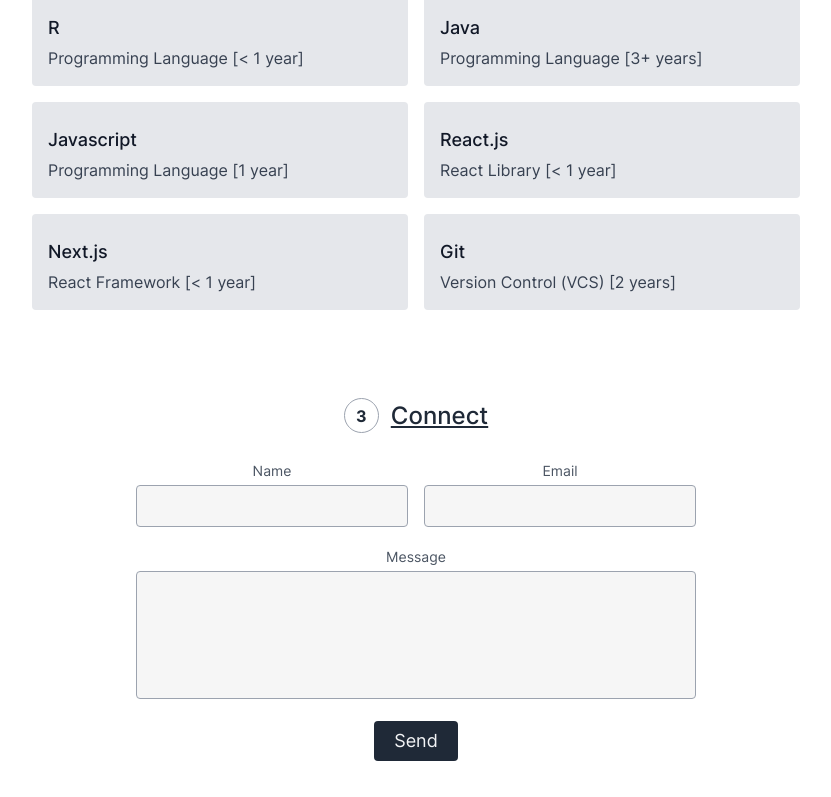
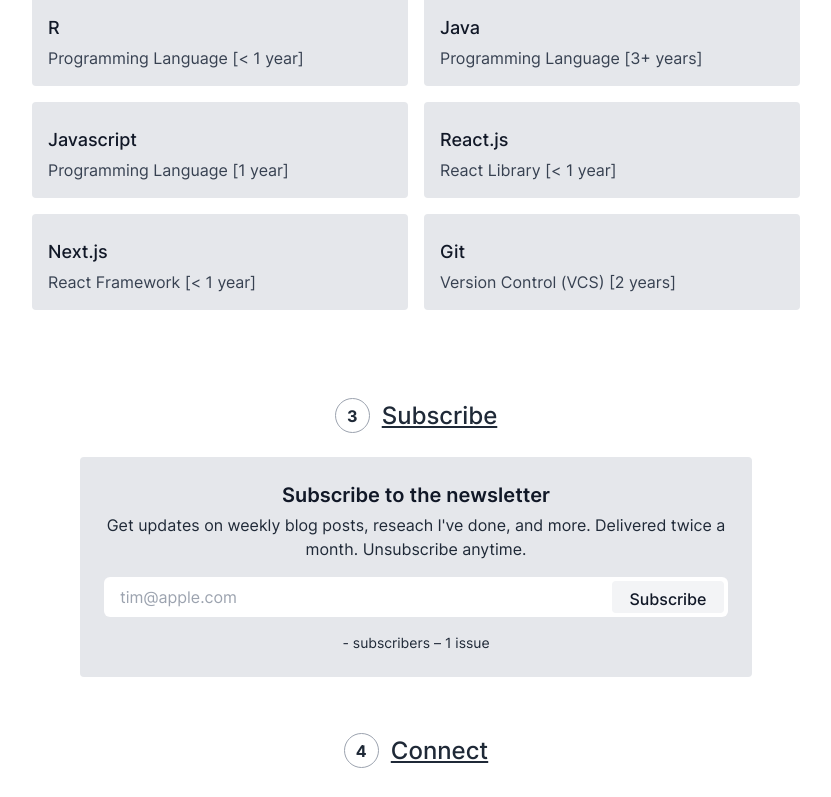
Before and after one commit to minor/saurish.com, a Next.js app: page / in a window 1280 px wide. Shown: the part 2000-2797 px from the top of the page, without its empty margins (224-1055 px from the left). Built offline with nearby package versions, Linux system fonts and the light colour scheme; no server answers; what @tailwindcss/typography would draw is missing.

Commit message:
add(newsletter)

```diff
--- /dev/null
+++ b/components/Subscribe.tsx
@@ -0,0 +1,144 @@
+import { useState, useRef } from 'react';
+import useSWR from 'swr';
+import Link from 'next/link';
+import fetcher from '../lib/fetcher';
+import { Form, FormState, Subscribers } from '../lib/types';
+
+const LoadingSpinner = () => (
+  <svg
+    className="w-5 h-5 text-gray-900 animate-spin"
+    xmlns="http://www.w3.org/2000/svg"
+    fill="none"
+    viewBox="0 0 24 24"
+  >
+    <circle
+      className="opacity-25"
+      cx="12"
+      cy="12"
+      r="10"
+      stroke="currentColor"
+      strokeWidth="4"
+    />
+    <path
+      className="opacity-75"
+      fill="currentColor"
+      d="M4 12a8 8 0 018-8V0C5.373 0 0 5.373 0 12h4zm2 5.291A7.962 7.962 0 014 12H0c0 3.042 1.135 5.824 3 7.938l3-2.647z"
+    />
+  </svg>
+);
+
+const ErrorMessage = ({ children }) => (
+  <p className="flex items-center text-sm font-bold text-red-700">
+    <svg
+      xmlns="http://www.w3.org/2000/svg"
+      viewBox="0 0 20 20"
+      fill="currentColor"
+      className="w-4 h-4 mr-2"
+    >
+      <path
+        fillRule="evenodd"
+        d="M18 10a8 8 0 11-16 0 8 8 0 0116 0zm-7 4a1 1 0 11-2 0 1 1 0 012 0zm-1-9a1 1 0 00-1 1v4a1 1 0 102 0V6a1 1 0 00-1-1z"
+        clipRule="evenodd"
+      />
+    </svg>
+    {children}
+  </p>
+);
+
+const SuccessMessage = ({ children }) => (
+  <p className="flex items-center text-sm font-bold text-green-600">
+    <svg
+      xmlns="http://www.w3.org/2000/svg"
+      viewBox="0 0 20 20"
+      fill="currentColor"
+      className="w-4 h-4 mr-2"
+    >
+      <path
+        fillRule="evenodd"
+        d="M10 18a8 8 0 100-16 8 8 0 000 16zm3.707-9.293a1 1 0 00-1.414-1.414L9 10.586 7.707 9.293a1 1 0 00-1.414 1.414l2 2a1 1 0 001.414 0l4-4z"
+        clipRule="evenodd"
+      />
+    </svg>
+    {children}
+  </p>
+);
+
+export default function Subscribe() {
+  const [form, setForm] = useState<FormState>({ state: Form.Initial });
+  const inputEl = useRef(null);
+  const { data } = useSWR<Subscribers>('/api/subscribers', fetcher);
+  const subscriberCount = new Number(data?.count);
+
+  const subscribe = async (e) => {
+    e.preventDefault();
+    setForm({ state: Form.Loading });
+
+    const res = await fetch('/api/subscribe', {
+      body: JSON.stringify({
+        email: inputEl.current.value
+      }),
+      headers: {
+        'Content-Type': 'application/json'
+      },
+      method: 'POST'
+    });
+
+    const { error } = await res.json();
+    if (error) {
+      setForm({
+        state: Form.Error,
+        message: error
+      });
+      return;
+    }
+
+    inputEl.current.value = '';
+    setForm({
+      state: Form.Success,
+      message: `Hooray! You're now on the list.`
+    });
+  };
+
+  return (
+    <div className="w-5/6 p-6 mx-auto my-4 bg-gray-200 rounded md:w-full md: dark:bg-gray-skills">
+      <p className="text-lg font-semibold text-gray-900 md:text-xl dark:text-gray-100">
+        Subscribe to the newsletter
+      </p>
+      <p className="my-1 text-gray-800 dark:text-gray-200">
+        Get updates on weekly blog posts, reseach I've done, and more. Delivered
+        twice a month. Unsubscribe anytime.
+      </p>
+      <form className="relative my-4" onSubmit={subscribe}>
+        <input
+          ref={inputEl}
+          aria-label="Email for newsletter"
+          placeholder="tim@apple.com"
+          type="email"
+          autoComplete="email"
+          required
+          className="block w-full px-4 py-2 pr-32 mt-1 text-gray-900 bg-white border-gray-300 rounded-md focus:ring-blue-500 focus:border-blue-500 dark:bg-[#2B2B2B] dark:text-gray-100"
+        />
+        <button
+          className="absolute flex items-center justify-center h-8 px-4 pt-1 font-medium text-gray-900 bg-gray-100 rounded right-1 top-1 dark:bg-[#4c4c4c] dark:text-gray-100 w-28"
+          type="submit"
+        >
+          {form.state === Form.Loading ? <LoadingSpinner /> : 'Subscribe'}
+        </button>
+      </form>
+      {form.state === Form.Error ? (
+        <ErrorMessage>{form.message}</ErrorMessage>
+      ) : form.state === Form.Success ? (
+        <SuccessMessage>{form.message}</SuccessMessage>
+      ) : (
+        <p className="text-sm text-gray-800 dark:text-gray-200">
+          {`${
+            subscriberCount > 0 ? subscriberCount.toLocaleString() : '-'
+          } subscribers – `}
+          <Link href="/newsletter">
+            <a>1 issue</a>
+          </Link>
+        </p>
+      )}
+    </div>
+  );
+}
--- a/lib/types.ts
+++ b/lib/types.ts
@@ -1,3 +1,15 @@
+export enum Form {
+  Initial,
+  Loading,
+  Success,
+  Error
+}
+
+export type FormState = {
+  state: Form;
+  message?: string;
+};
+
 export type Subscribers = {
   count: number;
 };
--- /dev/null
+++ b/pages/api/subscribe.ts
@@ -0,0 +1,28 @@
+import type { NextApiRequest, NextApiResponse } from 'next';
+
+export default async function handler(
+  req: NextApiRequest,
+  res: NextApiResponse
+) {
+  const { email } = req.body;
+
+  if (!email) {
+    return res.status(400).json({ error: 'Email is required' });
+  }
+
+  const result = await fetch('https://www.getrevue.co/api/v2/subscribers', {
+    method: 'POST',
+    headers: {
+      Authorization: `Token ${process.env.REVUE_API_KEY}`,
+      'Content-Type': 'application/json'
+    },
+    body: JSON.stringify({ email })
+  });
+  const data = await result.json();
+
+  if (!result.ok) {
+    return res.status(500).json({ error: data.error.email[0] });
+  }
+
+  return res.status(201).json({ error: '' });
+}
--- /dev/null
+++ b/pages/api/subscribers.ts
@@ -0,0 +1,26 @@
+import type { NextApiRequest, NextApiResponse } from 'next';
+
+export default async function handler(
+  req: NextApiRequest,
+  res: NextApiResponse
+) {
+  const result = await fetch('https://www.getrevue.co/api/v2/subscribers', {
+    method: 'GET',
+    headers: {
+      Authorization: `Token ${process.env.REVUE_API_KEY}`,
+      'Content-Type': 'application/json'
+    }
+  });
+  const data = await result.json();
+
+  if (!result.ok) {
+    return res.status(500).json({ error: 'Error retrieving subscribers' });
+  }
+
+  res.setHeader(
+    'Cache-Control',
+    'public, s-maxage=1200, stale-while-revalidate=600'
+  );
+
+  return res.status(200).json({ count: data.length });
+}
--- a/pages/index.tsx
+++ b/pages/index.tsx
@@ -5,6 +5,7 @@
 import Skills from '../components/Skills';
 import Projects from '../components/Projects';
 import Connect from '../components/Connect';
+import Subscribe from '../components/Subscribe';
 
 export default function Home() {
   return (
@@ -73,6 +74,16 @@
               About
             </a>
           </Link>
+          <Link href="/statistics">
+            <a className="px-2.5 py-1 text-lg text-gray-700 border hover:shadow-md border-gray-400 bg-transparent dark:hover:bg-gray-custom transition duration-200 rounded dark:text-gray-300 dark:border-gray-custom">
+              Statistics
+            </a>
+          </Link>
+          <Link href="/blog">
+            <a className="px-2.5 py-1 text-lg text-gray-700 border hover:shadow-md border-gray-400 bg-transparent dark:hover:bg-gray-custom transition duration-200 rounded dark:text-gray-300 dark:border-gray-custom">
+              Blog
+            </a>
+          </Link>
           <Link href="/#projects">
             <a className="px-2.5 py-1 text-lg text-gray-700 border hover:shadow-md border-gray-400 bg-transparent dark:hover:bg-gray-custom transition duration-200 rounded dark:text-gray-300 dark:border-gray-custom">
               Projects
@@ -81,16 +92,6 @@
           <Link href="/#skills">
             <a className="px-2.5 py-1 text-lg text-gray-700 border hover:shadow-md border-gray-400 bg-transparent dark:hover:bg-gray-custom transition duration-200 rounded dark:text-gray-300 dark:border-gray-custom">
               Skills
-            </a>
-          </Link>
-          <Link href="/statistics">
-            <a className="px-2.5 py-1 text-lg text-gray-700 border hover:shadow-md border-gray-400 bg-transparent dark:hover:bg-gray-custom transition duration-200 rounded dark:text-gray-300 dark:border-gray-custom">
-              Statistics
-            </a>
-          </Link>
-          <Link href="/blog">
-            <a className="px-2.5 py-1 text-lg text-gray-700 border hover:shadow-md border-gray-400 bg-transparent dark:hover:bg-gray-custom transition duration-200 rounded dark:text-gray-300 dark:border-gray-custom">
-              Blog
             </a>
           </Link>
           <Link href="/#connect">
@@ -138,10 +139,27 @@
             <Skills />
           </div>
         </section>
+        <section id="subscribe" className="mb-10">
+          <div className="flex items-center justify-center mb-6">
+            <div className="flex items-center w-[2.1875rem] h-[2.1875rem] justify-center mr-5 border border-gray-400 rounded-full dark:border-gray-custom md:mr-3">
+              <h2 className="font-bold text-gray-800 dark:text-gray-200">3</h2>
+            </div>
+            <h1 className="text-2xl font-medium text-gray-800 underline dark:text-gray-200">
+              Subscribe
+            </h1>
+          </div>
+          <div className="max-w-2xl md:max-w-2xl">
+            {/* <p className="mx-4 mb-12 text-lg text-center text-gray-700 md:mx-0 dark:text-gray-400">
+              Get updates on weekly blog posts, reseach I've done, and more.
+              Delivered twice a month. Unsubscribe anytime.
+            </p> */}
+            <Subscribe />
+          </div>
+        </section>
         <section id="connect" className="mb-10">
           <div className="flex items-center justify-center mb-6">
             <div className="flex items-center w-[2.1875rem] h-[2.1875rem] justify-center mr-5 border border-gray-400 rounded-full dark:border-gray-custom md:mr-3">
-              <h2 className="font-bold text-gray-800 dark:text-gray-200">3</h2>
+              <h2 className="font-bold text-gray-800 dark:text-gray-200">4</h2>
             </div>
             <h1 className="text-2xl font-medium text-gray-800 underline dark:text-gray-200">
               Connect
```
Also changed, not shown: components/Skills.tsx (+8 -8 lines), 1 other file (tests, documents, lock files or other folders).
